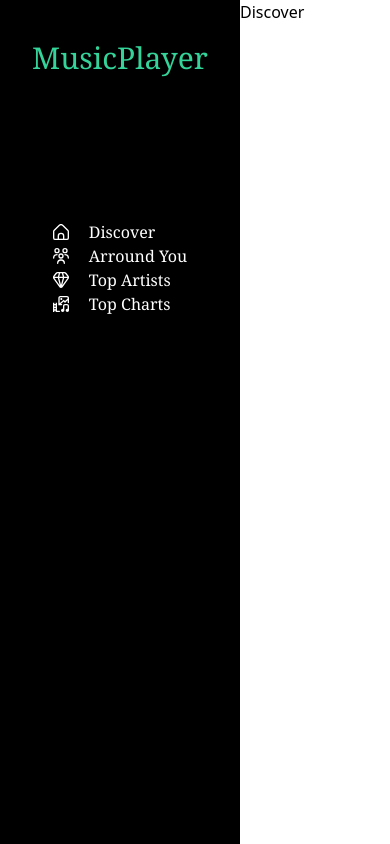
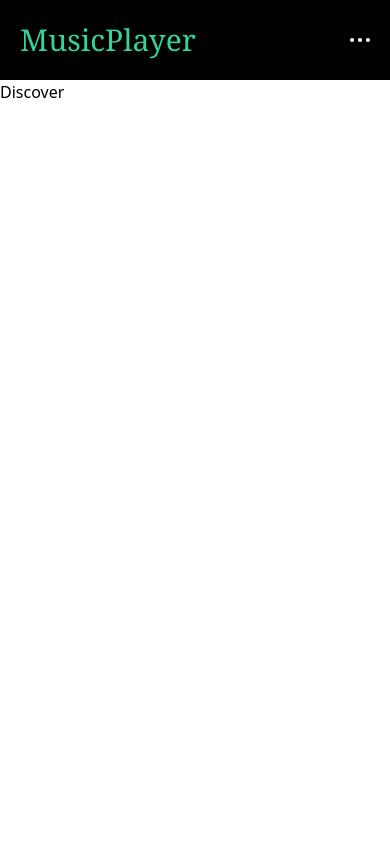
Before and after one commit to davidsilva131/Music-Player, a React (Vite) app: page / in a window 390 px wide. Built offline with nearby package versions, Linux system fonts and the light colour scheme.

Commit message:
Update design to mobile first

```diff
--- a/src/components/sidebar/Sidebar.jsx
+++ b/src/components/sidebar/Sidebar.jsx
@@ -1,4 +1,5 @@
 import { Outlet, useNavigate } from "react-router";
+import menuDots from "../../assets/menu-dots.svg"
 const Sidebar = () => {
   const navigate = useNavigate()
   const Links = [
@@ -29,10 +30,11 @@ const Sidebar = () => {
   }
   return (
     <>
-      <header className="w-60 h-screen flex flex-col object-left bg-black items-center py-10 gap-36">
-        <aside className="text-emerald-400 font-serif text-3xl">MusicPlayer</aside>
+      <header className="w-full h-20 p-5 md:w-60 md:h-screen flex md:flex-col justify-between md:justify-start md:py-10 bg-black items-center gap-36">
+        <aside className=" text-emerald-400 font-serif text-3xl">MusicPlayer</aside>
         <aside>
-          <ul className="text-white font-serif">
+          <img className="fill-white md:hidden" src={menuDots} alt="menu icon" />
+          <ul className="hidden md:block text-white font-serif">
             {
               Links.map((link) => (
                 <li onClick={() => { handlePage(link.page) }} className="flex gap-5 items-center hover:text-emerald-400 transition-all duration-500 cursor-pointer" key={link.text}>
--- a/src/routes/Router.jsx
+++ b/src/routes/Router.jsx
@@ -6,7 +6,7 @@ import Discover from "../components/pages/Discover";
 import Sidebar from "../components/sidebar/Sidebar";
 const Router = () => {
   return (
-    <div className="w-screen flex">
+    <div className="w-screen flex flex-col md:flex-row ">
       <BrowserRouter>
         <Routes >
           <Route element={<Sidebar />}>
```
Also changed, not shown: src/assets/menu-dots.svg (added).
